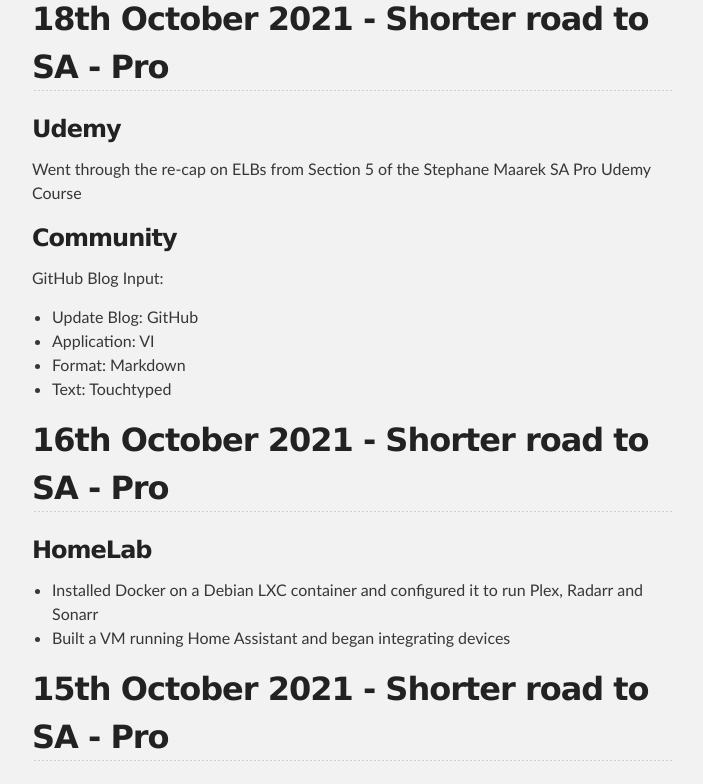
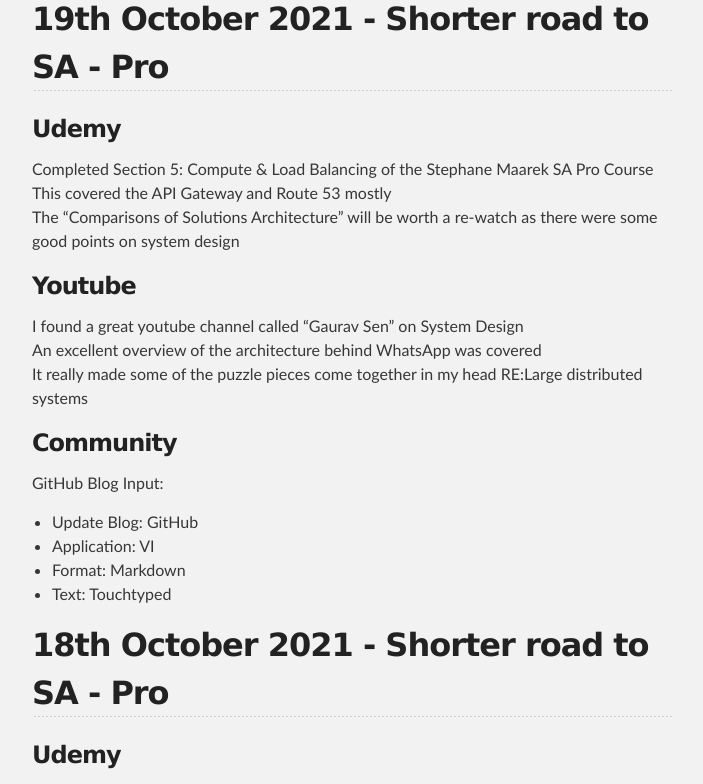
Before and after one commit to adamp-github/adamp-github.github.io, a Jekyll site: the page built from index.md, in a window 1280 px wide and 1400 px high. Shown: the part 616-1400 px from the top of the window, without its empty margins (288-991 px from the left). Built offline with Jekyll 4.4.1, drawn with Linux system fonts in a browser that asks for light colours; our own code applies the rules of GitHub Pages for plain Markdown files.

Commit message:
Update for 19th Oct

```diff
--- a/index.md
+++ b/index.md
@@ -1,5 +1,20 @@
 [![AdamP's GitHub stats](https://github-readme-stats.vercel.app/api?username=adamp-github)](https://github.com/adamp-github)
 
+## 19th October 2021 - Shorter road to SA - Pro
+### Udemy
+Completed Section 5: Compute & Load Balancing of the Stephane Maarek SA Pro Course
+This covered the API Gateway and Route 53 mostly
+The "Comparisons of Solutions Architecture" will be worth a re-watch as there were some good points on system design
+### Youtube
+I found a great youtube channel called "Gaurav Sen" on System Design
+An excellent overview of the architecture behind WhatsApp was covered
+It really made some of the puzzle pieces come together in my head RE:Large distributed systems
+### Community
+GitHub Blog Input:
+- Update Blog: GitHub
+- Application: VI
+- Format: Markdown
+- Text: Touchtyped
 
 
 ## 18th October 2021 - Shorter road to SA - Pro
```
